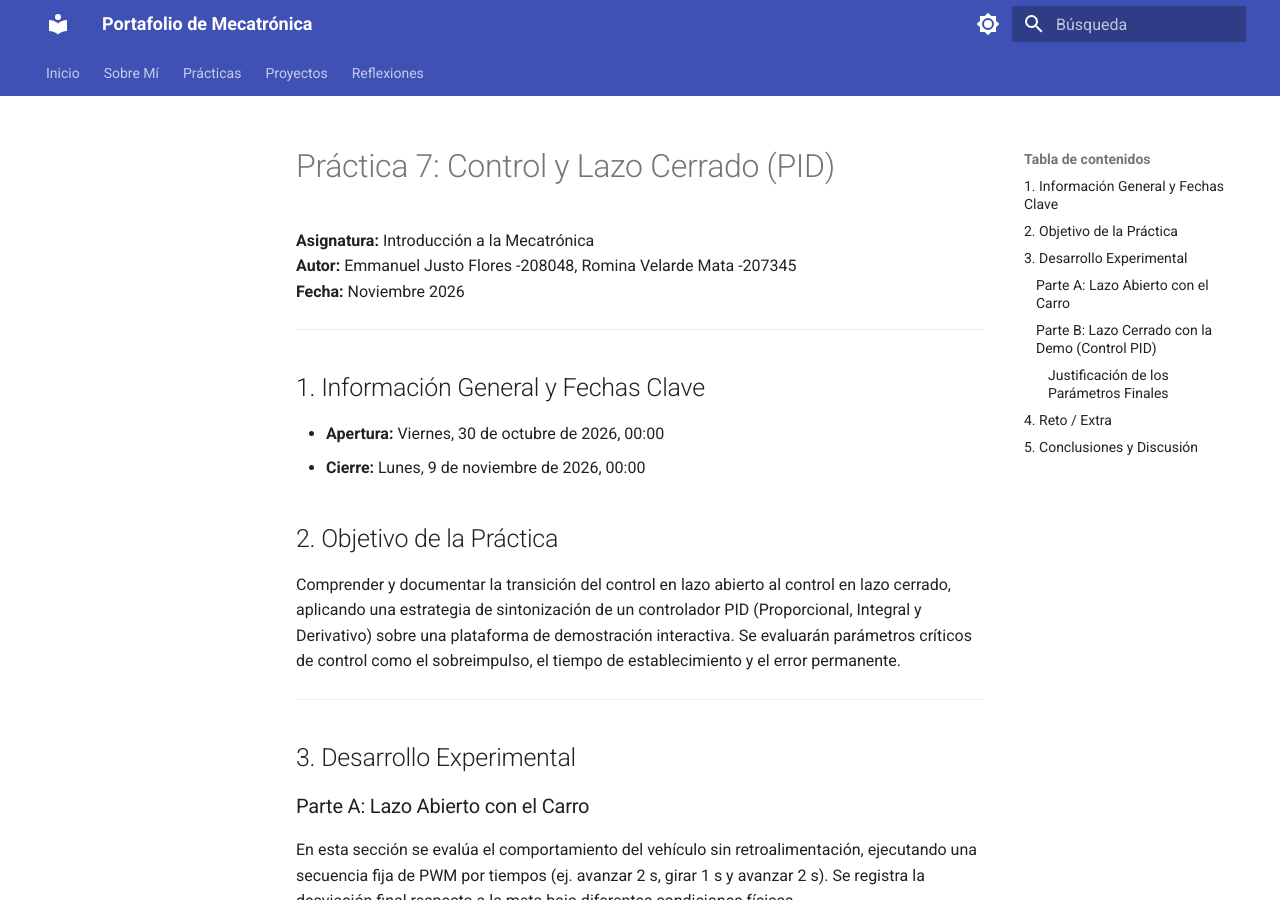
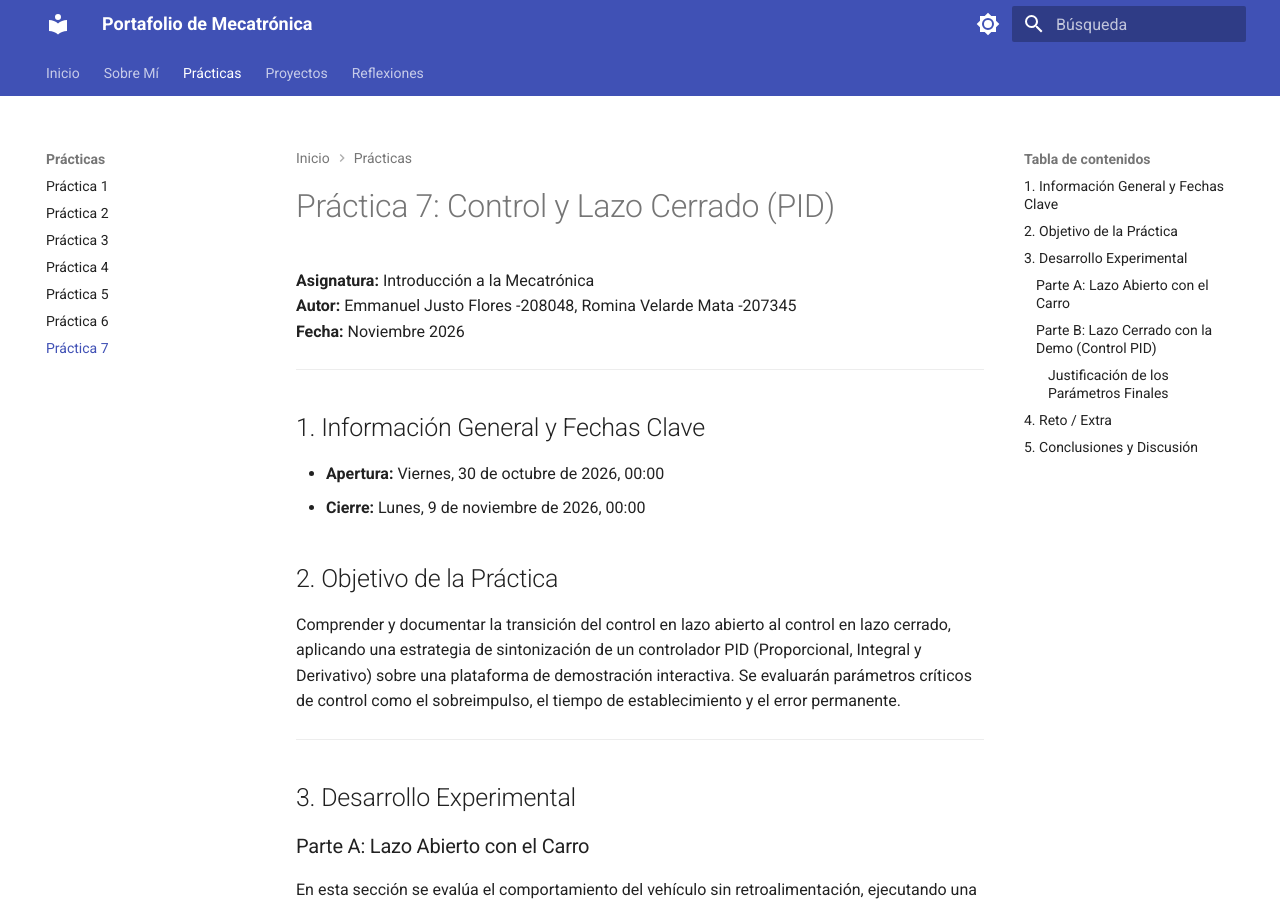
Before and after one commit to EmmanuelJustoFlores/Ibero-Portafolio, an MkDocs documentation site: the page built from docs/Practicas/Practica7.md, in a window 1280 px wide and 900 px high. Built offline with MkDocs 1.6.1 and Material for MkDocs 9.7.7, drawn with Linux system fonts in a browser that asks for light colours.

Commit message:
Add link for Practica 7 in mkdocs.yml

```diff
--- a/mkdocs.yml
+++ b/mkdocs.yml
@@ -44,6 +44,7 @@ nav:
       - Práctica 4: Practicas/Practica4.md
       - Práctica 5: Practicas/Practica5.md
       - Práctica 6: Practicas/Practica6.md
+      - Práctica 7: Practicas/Practica7.md
   - Proyectos:
       - Proyecto 1: Proyectos/Proyecto1.md
   - Reflexiones: Reflexiones/
```
